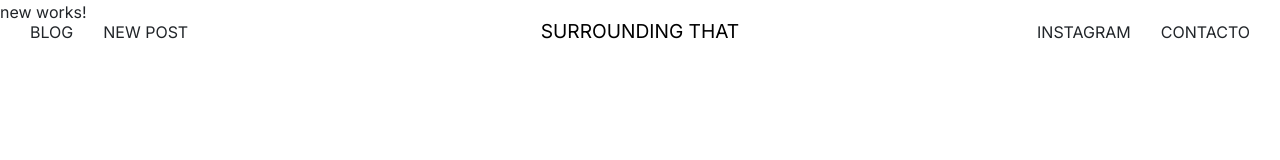
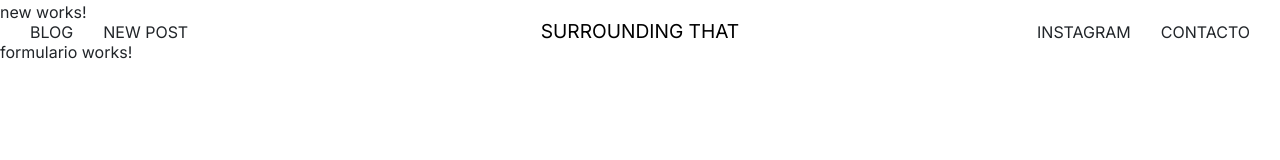
Before and after one commit to AndresPLS/practica_angular_blog_andres-polo, an Angular app: page /new-post in a window 1280 px wide. Shown: the top 160 px of the page. Built offline with nearby package versions, Linux system fonts and the light colour scheme.

Commit message:
Inicio del formulario -  arreglos y retoques

```diff
--- a/src/app/app.component.ts
+++ b/src/app/app.component.ts
@@ -1,4 +1,5 @@
-import { Component } from '@angular/core';
+import { Component, inject } from '@angular/core';
+import { NavigationEnd, Router } from '@angular/router';
 
 @Component({
   selector: 'app-root',
@@ -7,4 +8,16 @@ import { Component } from '@angular/core';
 })
 export class AppComponent {
   title = 'proyecto_angular_blog';
+
+  router = inject(Router);
+
+  ngOnInit() {
+    this.router.events.subscribe((event) => {
+      if (!(event instanceof NavigationEnd)) {
+        return;
+      }
+      console.log('ENTRA');
+      window.scrollTo(0, 0)
+    });
+  }
 }
--- a/src/app/components/formulario/formulario.component.ts
+++ b/src/app/components/formulario/formulario.component.ts
@@ -1,10 +1,29 @@
-import { Component } from '@angular/core';
+import { Component, inject } from '@angular/core';
+import { FormControl, FormGroup } from '@angular/forms';
+import { PostsService } from 'src/app/services/posts.service';
+
 
 @Component({
-  selector: 'app-formulario',
+  selector: 'formulario',
   templateUrl: './formulario.component.html',
   styleUrls: ['./formulario.component.css']
 })
 export class FormularioComponent {
 
+  PostService = inject(PostsService);
+
+  formulario: FormGroup;
+
+  constructor() {
+    this.formulario = new FormGroup({
+
+      titulo: new FormControl(),
+      subtitulo: new FormControl(),
+
+
+    })
+
+
+  }
+
 }
--- a/src/app/components/lista-posts/lista-posts.component.css
+++ b/src/app/components/lista-posts/lista-posts.component.css
@@ -24,7 +24,7 @@
         font-size: 1.8em;
 
         margin-bottom: 0rem;
-        margin-top: 0.6rem;
+        margin-top: 0.5rem;
         margin-left: 2px;
     }
 
@@ -34,6 +34,7 @@
         font-weight: 400;
         text-transform: uppercase;
         margin-left: 2px;
+        margin-bottom: 2rem;
     }
 
     &:hover {
--- a/src/app/pages/detalle-post/detalle-post.component.css
+++ b/src/app/pages/detalle-post/detalle-post.component.css
@@ -11,6 +11,7 @@
 
     & img {
         border-radius: 2vw;
+
     }
 }
 
@@ -43,6 +44,8 @@ div.infoFixed {
     }
 }
 
+
+
 div.pTexto p {
     margin-top: 2rem;
     margin-bottom: 4rem;
--- a/src/app/pages/new/new.component.html
+++ b/src/app/pages/new/new.component.html
@@ -1 +1,4 @@
 <p>new works!</p>
+
+
+<formulario></formulario>
--- a/src/app/pages/posts/posts.component.ts
+++ b/src/app/pages/posts/posts.component.ts
@@ -11,7 +11,7 @@ export class PostsComponent {
 
   arrPosts: IPost[] = [];
 
-  postsService = inject(PostsService)
+  postsService = inject(PostsService);
 
   ngOnInit() {
     this.arrPosts = this.postsService.getAll();
```
